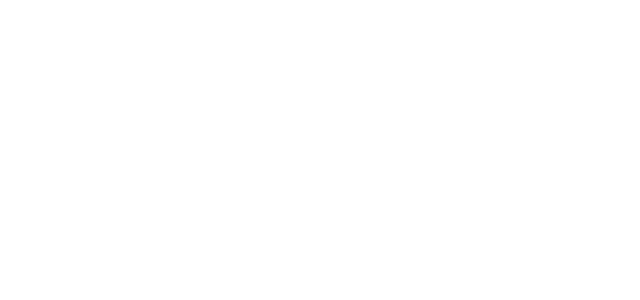
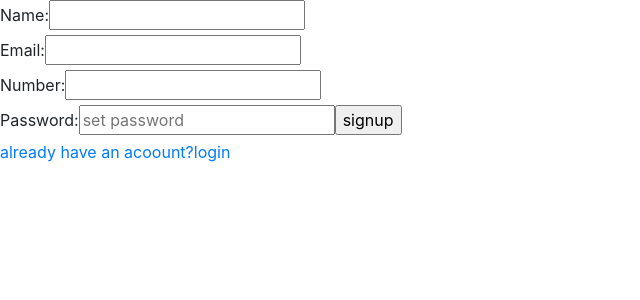
Before and after one commit to BhavsarMeet/gshah, a React (Create React App) app: page /usersignup in a window 1280 px wide. Before the commit this address had no page. Shown: the top 300 px of the page, without its empty margins (0-640 px from the left). Built offline with nearby package versions, Linux system fonts and the light colour scheme.

Commit message:
Let's Start New

```diff
--- a/src/App.js
+++ b/src/App.js
@@ -1,26 +1,28 @@
 //import logo from './logo.svg';
 import './App.css';
 import { Route, Routes } from 'react-router-dom';
-import Signup from './components/signup/Signup';
-import Login from './components/login/Login';
-import Error from './components/error/Error';
-import LoginWithOTP from './components/LoginWithOTP/LoginWithOTP';
-import Credentails from './components/credentials/Credentails';
+import UserSignup from './components/userpages/UserSignup';
+import Login from './components/common/Login';
+import Error from './components/common/Error';
+import LoginWithOTP from './components/common/LoginWithOTP';
+import Credentails from './components/common/Credentails';
 import SellerDashboard from './components/sellerpages/SellerDashboard';
 import History from './components/sellerpages/History';
 import Setting from './components/sellerpages/Setting';
-import Logout from './components/logout/Logout';
+import Logout from './components/common/Logout';
 import Sellersignup from './components/sellerpages/SellerSignup';
 import Userdashboard from './components/userpages/UserDashboard';
 import ScanQr from './components/userpages/ScanQr';
 import Fileuploader from './components/userpages/FileUploader';
+import Signup from './components/common/Signup';
 
 const App = ()=> {
   return (
 
       <Routes>
         <Route path="/" element={<Login />} exact />
-        <Route path="/signup" element={<Signup />} exact />
+        <Route path="/signup" element={<Signup/>} exact />
+        <Route path="/usersignup" element={<UserSignup />} exact />
         <Route path="/scanqr" element={<ScanQr/>} exact />
         <Route path="/sellersignup" element={<Sellersignup />} exact />
         <Route path="/loginwithotp" element={<LoginWithOTP />} exact />
--- a/src/components/login/Login.jsx
+++ b/src/components/common/Login.jsx
@@ -41,7 +41,6 @@ const Login =()=>{
 
             <hr />
             <Link to="/signup">Don't have acocunt?Create one</Link>
-
         </>
     )
 }
--- /dev/null
+++ b/src/components/common/Signup.jsx
@@ -0,0 +1,12 @@
+import React from 'react';
+import { Link } from 'react-router-dom';
+const Signup = () => {
+    return (
+        <div>
+           <Link to="/usersignup">For User</Link><br/>
+           <Link to="/sellersignup">For Seller</Link>
+        </div>
+    );
+}
+
+export default Signup;
--- a/src/components/sellerpages/SellerSignup.jsx
+++ b/src/components/sellerpages/SellerSignup.jsx
@@ -24,10 +24,10 @@ const Sellersignup = () => {
 
     const submitHandler = (e) =>{
         e.preventDefault();
-        axios.post("http://localhost:8082/seller/addSeller",formValues).then((response)=>{
+        axios.post("http://localhost:8081/seller/addSeller",formValues).then((response)=>{
             console.log(response);
         });
-        navigate("/");
+        //navigate("/");
     }
     return (
         <>
--- a/src/components/userpages/FileUploader.jsx
+++ b/src/components/userpages/FileUploader.jsx
@@ -1,4 +1,5 @@
 import React, { useState } from 'react';
+import axios from 'axios';
 
 const Fileuploader = () => {
     const [files,setFiles] = useState([{value:''}]);
@@ -13,10 +14,14 @@ const Fileuploader = () => {
     }
     const FileSubmit =(e)=>{
         e.preventDefault();
-        for(let i = 0;i<files.length;i++){
-            console.log(files[i]);
-
-        }console.log("hi");
+        const formValues = {
+            sellerId:1,
+            ownerId:2,
+            files:files
+        };
+            axios.post("http://localhost:8081/order/sendfiles",formValues,{headers:{'Access-Control-Allow-Origin':'*'}}).then((response)=>{
+            console.log(response);
+        });
     }
     //const errMsg = () => {}
     return (
--- a/src/components/signup/Signup.jsx
+++ b/src/components/userpages/UserSignup.jsx
@@ -1,7 +1,7 @@
 import React,{useState,useEffect} from 'react';
 import { Link } from 'react-router-dom';
 import axios from 'axios';
-const Signup =()=>{
+const UserSignup =()=>{
 
     const [formValues,setFormValues]=useState({
 
@@ -14,7 +14,7 @@ const Signup =()=>{
 
     const submitHandler=(event)=>{
         event.preventDefault();
-        axios.post("http://localhost:8081/signup",formValues).then((response)=>{
+        axios.post("http://localhost:8081/signup",formValues,{headers:{'Access-Control-Allow-Origin':'*'}}).then((response)=>{
             console.log(response);
         })
     }
@@ -77,4 +77,4 @@ const Signup =()=>{
     );
 }
 
-export default Signup;
+export default UserSignup;
```
Also changed, not shown: src/components/common/Credentails.jsx (renamed from src/components/credentials/Credentails.jsx, +4 -5 lines), src/components/common/Error.jsx (renamed from src/components/error/Error.jsx), src/components/common/LoginWithOTP.jsx (renamed from src/components/LoginWithOTP/LoginWithOTP.jsx), src/components/common/Logout.jsx (renamed from src/components/logout/Logout.jsx).
